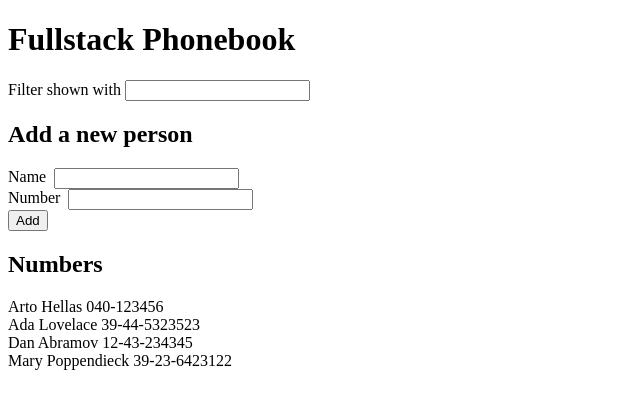
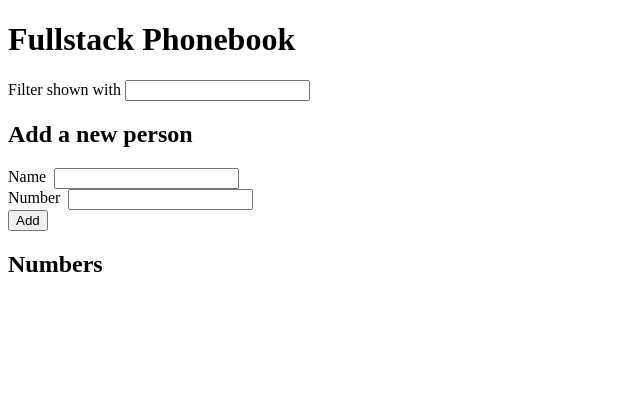
Before and after one commit to marekzelinka/fullstack-phonebook, a React (Vite) app in the folder apps/client/: page / in a window 1280 px wide. Shown: the top 408 px of the page, without its empty margins (0-640 px from the left). Built offline with nearby package versions, Linux system fonts and the light colour scheme.

Commit message:
comment-out dummy data

```diff
--- a/apps/client/src/app.jsx
+++ b/apps/client/src/app.jsx
@@ -6,10 +6,10 @@ import { PersonList } from "./components/person-list.jsx";
 
 export function App() {
   const [persons, setPersons] = useState([
-    { name: "Arto Hellas", number: "040-123456", id: 1 },
-    { name: "Ada Lovelace", number: "39-44-5323523", id: 2 },
-    { name: "Dan Abramov", number: "12-43-234345", id: 3 },
-    { name: "Mary Poppendieck", number: "39-23-6423122", id: 4 },
+    // { name: "Arto Hellas", number: "040-123456", id: 1 },
+    // { name: "Ada Lovelace", number: "39-44-5323523", id: 2 },
+    // { name: "Dan Abramov", number: "12-43-234345", id: 3 },
+    // { name: "Mary Poppendieck", number: "39-23-6423122", id: 4 },
   ]);
 
   const addPerson = ({ name, number }) => {
```
